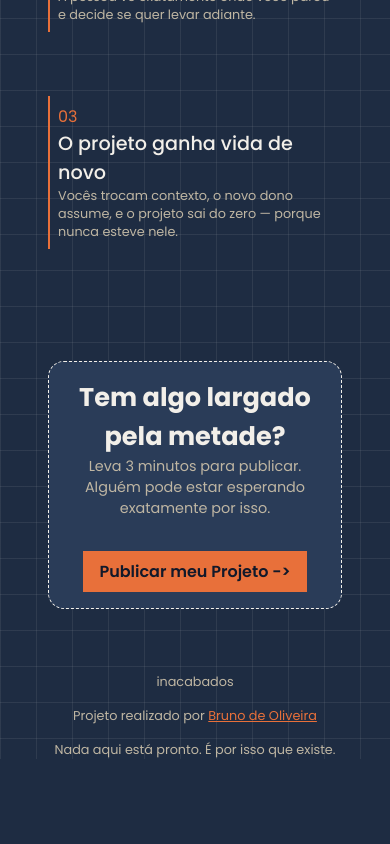
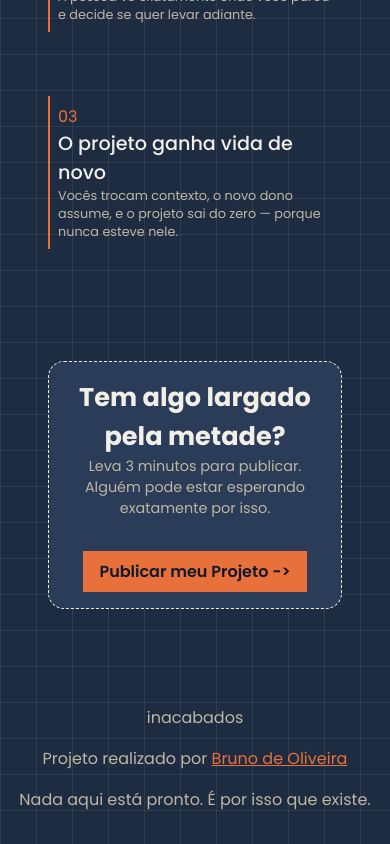
Before and after one commit to SBrunoli/Projeto-Inacabados, a React (Vite) app: page / in a window 390 px wide. Shown: the part 4554-5398 px from the top of the page. Before the commit the page ends 5313 px from the top, so only its background shows below. Built offline with nearby package versions, Linux system fonts and the light colour scheme; data requests are answered from the project's data file.

Commit message:
fix: ajusta posicionamento dos elementos do Footer

```diff
--- a/src/components/Footer/Footer.module.css
+++ b/src/components/Footer/Footer.module.css
@@ -1,13 +1,24 @@
 .footer {
+  display: grid;
+  grid-template-columns: 1fr 1fr 1fr;
+  align-items: center;
+
   width: 100%;
   height: 4rem;
   padding: 0 3rem;
-  font-size: 0.8rem;
   color: var(--color-text-secondary);
+}
 
-  display: flex;
-  justify-content: space-between;
-  align-items: center;
+.footer p:first-child {
+  justify-self: start;
+}
+
+.footer p:nth-child(2) {
+  justify-self: center;
+}
+
+.footer p:last-child {
+  justify-self: end;
 }
 
 .footer__link {
@@ -17,7 +28,14 @@
 
 @media (max-width: 720px) {
   .footer {
+    display: flex;
     flex-direction: column;
+    height: auto;
     gap: 1rem;
+    padding: 2rem 1rem;
+  }
+
+  .footer p {
+    text-align: center;
   }
 }
```
